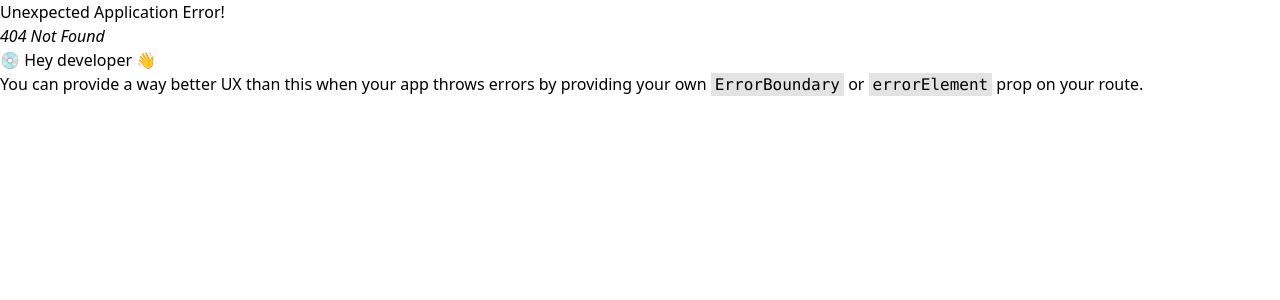
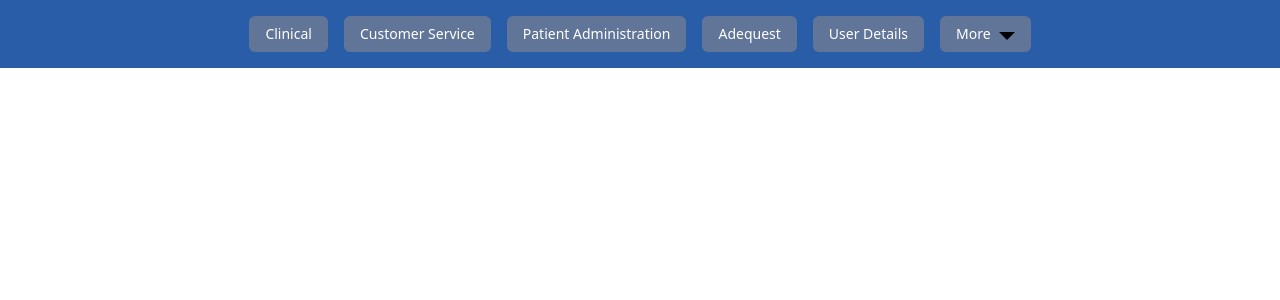
Before and after one commit to chefinazia/baxter-cms, a React (Vite) app: page /navBar in a window 1280 px wide. Before the commit this address had no page. Shown: the top 300 px of the page. Built offline with nearby package versions, Linux system fonts and the light colour scheme.

Commit message:
Navbar WIP

```diff
--- /dev/null
+++ b/src/components/navbar/NavBar.jsx
@@ -0,0 +1,55 @@
+import React from "react";
+
+const linkClasses =
+  "flex justify-center font-medium hover:bg-white hover:text-black gap-2 bg-primary-navBarItemBgColor px-4 py-2 rounded-md";
+
+const navbarItem = [
+  {
+    text: "Clinical",
+    link: "#",
+    linkDesign: linkClasses,
+  },
+  {
+    text: "Customer Service",
+    link: "#",
+    linkDesign: linkClasses,
+  },
+  {
+    text: "Patient Administration",
+    link: "#",
+    linkDesign: linkClasses,
+  },
+  {
+    text: "Adequest",
+    link: "#",
+    linkDesign: linkClasses,
+  },
+  {
+    text: "User Details",
+    link: "#",
+    linkDesign: linkClasses,
+  },
+];
+
+const NavBar = () => {
+  return (
+    <div className="flex justify-center gap-4 text-white text-sm bg-primary-navBarBgColor p-4">
+      {navbarItem.map((item) => {
+        return (
+          <a href={item.link} className={item.linkDesign}>
+            {item.text}
+          </a>
+        );
+      })}
+
+      <a href="#" className={linkClasses}>
+        More
+        <span>
+          <img src="/src/svg/drop-down.png" className="h-4 w-4 mt-1"></img>
+        </span>
+      </a>
+    </div>
+  );
+};
+
+export default NavBar;
--- a/tailwind.config.js
+++ b/tailwind.config.js
@@ -13,6 +13,8 @@ module.exports = {
           textColor: "#2d3435",
           primaryBgColor: "#feffff",
           carotRightColor: "#9fa6a6",
+          navBarBgColor:"#295DA7",
+          navBarItemBgColor:"#617598",
         },
       },
     },
```
Also changed, not shown: index.jsx (+10 -0 lines), src/svg/drop-down.png (added).
